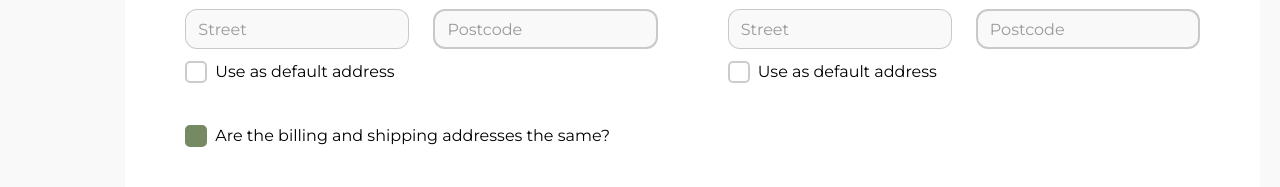
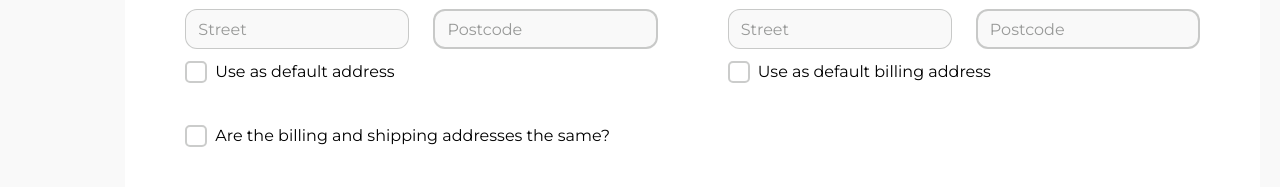
Before and after one commit to D4n1el13and37/e-commerce-app, a React (Vite) app: page /register in a window 1280 px wide. Shown: the part 632-819 px from the top of the page. Built offline with nearby package versions, Linux system fonts and the light colour scheme; no server answers.

Commit message:
feat: add default shipping and billing address

```diff
--- a/src/api/authMethods.ts
+++ b/src/api/authMethods.ts
@@ -1,7 +1,7 @@
 import { MyCustomerDraft, Customer } from '@commercetools/platform-sdk';
 import getApiRoot from './api';
 import { projectKey } from './clientConfig';
-import { RegisterFormFields } from './InterfaceApi';
+import { RegisterFormFields } from '../pages/Register/Component/interfaceRegister';
 
 export async function loginWithPassword(
   email: string,
@@ -94,11 +94,14 @@ export async function RegistartionUser(
         country: data.countryBilling,
       },
     ],
-    defaultShippingAddress: 0,
-    defaultBillingAddress: 1,
+    defaultShippingAddress: data.defaultShippingAddress ? 0 : undefined,
+    defaultBillingAddress: data.defaultBillingAddress ? 1 : undefined,
   };
 
-  JSON.stringify(newCustomerDetails, null, 2);
+  // console.log(
+  //   'Sending customer details:',
+  //   JSON.stringify(newCustomerDetails, null, 2)
+  // );
 
   try {
     const request = await getApiRoot()
@@ -107,7 +110,8 @@ export async function RegistartionUser(
       .post({ body: newCustomerDetails })
       .execute();
     const newCustomer: Customer = request.body.customer;
-    JSON.stringify(newCustomer);
+
+    // console.log(JSON.stringify(newCustomer));
 
     return newCustomer;
   } catch (e) {
--- a/src/components/ui/checkbox/Checkbox.tsx
+++ b/src/components/ui/checkbox/Checkbox.tsx
@@ -1,35 +1,28 @@
-import React, { InputHTMLAttributes, useState } from 'react';
+import { InputHTMLAttributes, forwardRef } from 'react';
 import classes from './Checkbox.module.scss';
 
 interface CheckboxProps extends InputHTMLAttributes<HTMLInputElement> {
   label?: string;
-  isChecked?: boolean;
 }
 
-const Checkbox: React.FC<CheckboxProps> = ({ label, isChecked, ...props }) => {
-  const [checkboxState, setCheckboxState] = useState(!!isChecked);
-  function handleChange() {
-    setCheckboxState(!checkboxState);
-  }
-
-  return (
+const Checkbox = forwardRef<HTMLInputElement, CheckboxProps>(
+  ({ label, ...props }, ref) => (
     <>
       <label
         data-testid="checkbox-label"
         className={`${classes.checkbox_wrappper}`}
       >
         <input
+          ref={ref}
           className={`${classes.input}`}
           type="checkbox"
           data-testid="checkbox"
-          onChange={handleChange}
-          checked={checkboxState}
           {...props}
         ></input>
         {label && <span>{label}</span>}
       </label>
     </>
-  );
-};
+  )
+);
 
 export default Checkbox;
--- a/src/pages/Register/Component/BillingAddress.tsx
+++ b/src/pages/Register/Component/BillingAddress.tsx
@@ -13,10 +13,13 @@ export default function BillingAddress() {
     control,
     register,
     formState: { errors },
+    watch,
   } = useFormContext();
 
   const [selectedCountry, setSelectedCountry] =
     useState<SingleValue<CountryOption> | null>(null);
+
+  const defaultBillingAddress = watch('defaultBillingAddress', false);
 
   return (
     <div>
@@ -121,7 +124,11 @@ export default function BillingAddress() {
           </div>
         </div>
 
-        <Checkbox label="Use as default address" />
+        <Checkbox
+          label="Use as default billing address"
+          {...register('defaultBillingAddress')}
+          checked={defaultBillingAddress}
+        />
       </div>
     </div>
   );
--- a/src/pages/Register/Component/RegisterForm.tsx
+++ b/src/pages/Register/Component/RegisterForm.tsx
@@ -60,10 +60,7 @@ export default function RegisterForm() {
           <ShippingAddress />
           <BillingAddress />
         </div>
-        <Checkbox
-          label="Are the billing and shipping addresses the same?"
-          isChecked={true}
-        />
+        <Checkbox label="Are the billing and shipping addresses the same?" />
         <div className="server_error">
           {isError && (
             <span className="error">
--- a/src/pages/Register/Component/ShippingAddress.tsx
+++ b/src/pages/Register/Component/ShippingAddress.tsx
@@ -13,10 +13,13 @@ export default function ShippingAddress() {
     control,
     register,
     formState: { errors },
+    watch,
   } = useFormContext();
 
   const [selectedCountry, setSelectedCountry] =
     useState<SingleValue<CountryOption> | null>(null);
+
+  const defaultShippingAddress = watch('defaultShippingAddress', false);
 
   return (
     <div>
@@ -119,7 +122,11 @@ export default function ShippingAddress() {
           </div>
         </div>
 
-        <Checkbox label="Use as default address" />
+        <Checkbox
+          label="Use as default address"
+          {...register('defaultShippingAddress')}
+          checked={defaultShippingAddress}
+        />
       </div>
     </div>
   );
--- a/src/pages/Register/Component/interfaceRegister.tsx
+++ b/src/pages/Register/Component/interfaceRegister.tsx
@@ -16,6 +16,9 @@ export interface RegisterFormFields {
   cityBilling: string;
   postcodeBilling: string;
   countryBilling: string;
+
+  defaultBillingAddress?: boolean;
+  defaultShippingAddress?: boolean;
 }
 
 export interface FormInfoProps {
```
Also changed, not shown: src/api/InterfaceApi.ts (deleted, +0 -18 lines).
